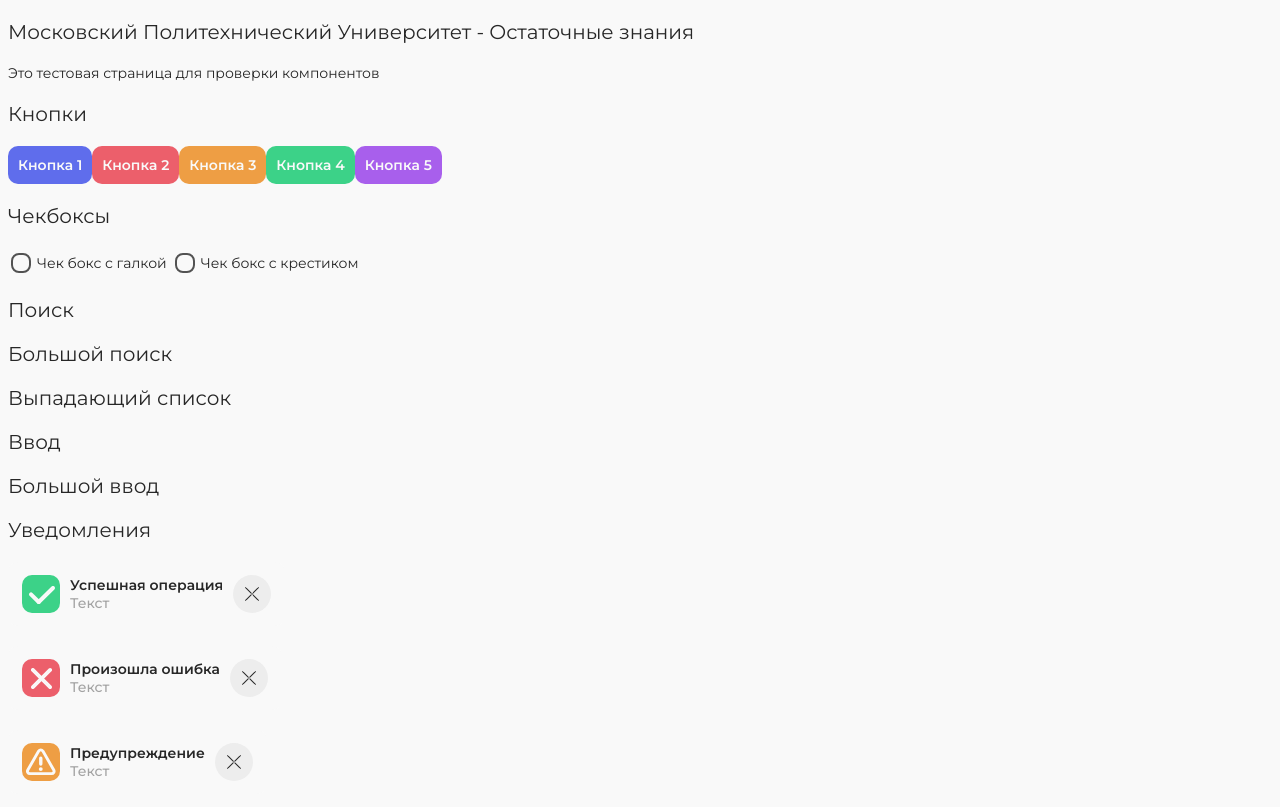
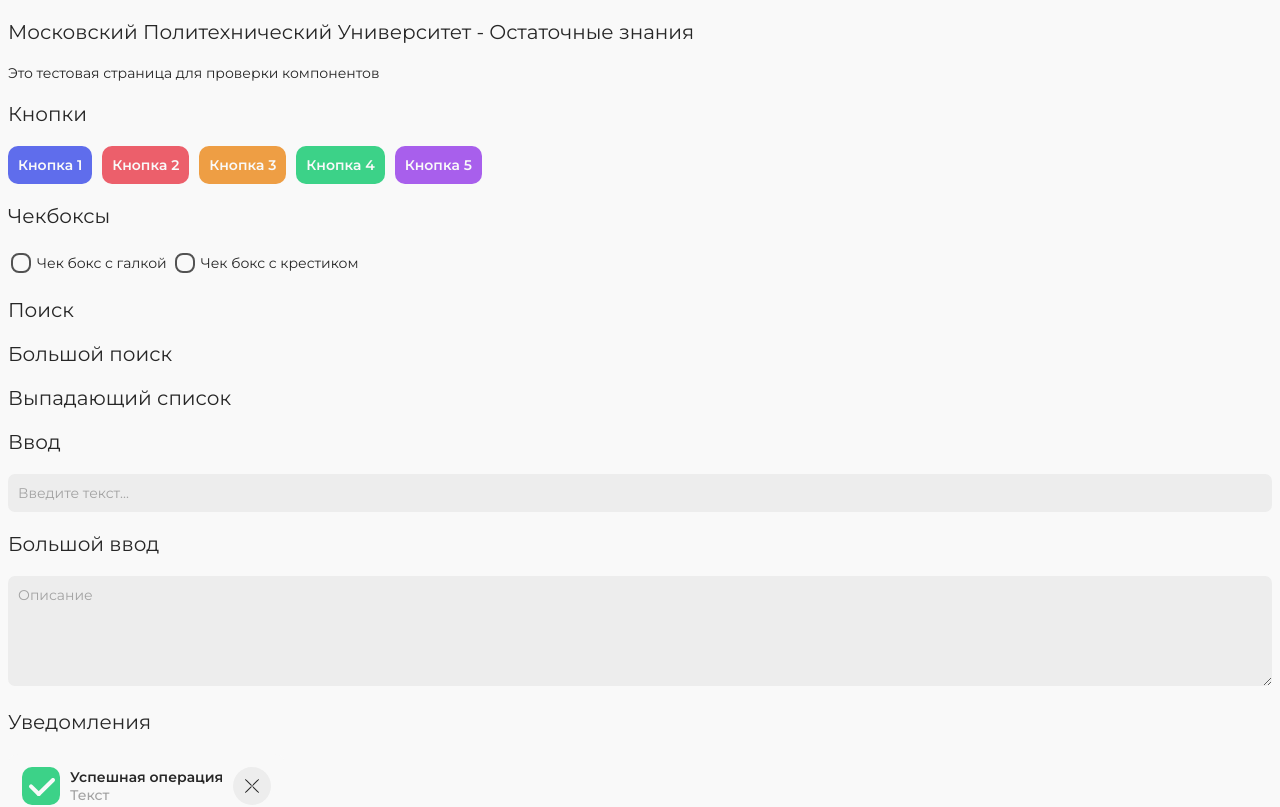
Before and after one commit to Ostatochniye-znaniya/Front-end-, a Next.js app in the folder frontend/: page / in a window 1280 px wide. Shown: the top 807 px of the page. Built offline with nearby package versions, Linux system fonts and the light colour scheme.

Commit message:
Add Input and BigInput components

```diff
--- a/frontend/app/globals.css
+++ b/frontend/app/globals.css
@@ -337,6 +337,34 @@
   .alert-logo-detail {
     background-color: var(--background-main-element-c);
   }
+
+  .input-field {
+    background-color: var(--secondary-any-element-c);
+    border: none;
+    border-radius: 7px;
+    padding: 10px;
+    color: var(--secondary-font-c);
+    font-size: 14px;
+    font-family: 'Montserrat', sans-serif;
+    font-weight: 700 !important;
+    width: 100%;
+    box-sizing: border-box;
+    resize: vertical;
+  }
+
+  .input-field:focus {
+    outline-width: 3px;
+    outline-color: var(--secondary-border-c);
+    outline-style: solid;
+  }
+
+  .input-field::placeholder {
+    color: var(--secondary-lock-font-c);
+    opacity: 1;
+    font-size: 14px;
+    font-family: 'Montserrat', sans-serif;
+    font-weight: 400;
+  }
 }
 
 /* Базовые стили body */
--- a/frontend/app/page.tsx
+++ b/frontend/app/page.tsx
@@ -3,10 +3,13 @@
 import Button from "../components/button/Button";
 import CheckBox from "../components/checkbox/CheckBox";
 import Alert from "../components/alert/Alert";
+import Input from "@/components/input/Input";
+
+import { useState } from "react";
 
 export default function Home() {
-
-
+  const [inputValue, setInputValue] = useState('');
+  const [inputBigValue, setInputBigValue] = useState('');
   return (
     <div>
       <p className="title">Московский Политехнический Университет - Остаточные знания</p>
@@ -14,9 +17,13 @@
       <p className="title">Кнопки</p>
       <div className="flex">
         <Button title="Кнопка 1" color="btn-blue" onClick={() => alert("Кнопка 1 нажата")} />
+        <div style={{ marginLeft: '10px' }}></div>
         <Button title="Кнопка 2" color="btn-red" onClick={() => alert("Кнопка 2 нажата")} />
+        <div style={{ marginLeft: '10px' }}></div>
         <Button title="Кнопка 3" color="btn-orange" onClick={() => alert("Кнопка 3 нажата")} />
+        <div style={{ marginLeft: '10px' }}></div>
         <Button title="Кнопка 4" color="btn-green" onClick={() => alert("Кнопка 4 нажата")} />
+        <div style={{ marginLeft: '10px' }}></div>
         <Button title="Кнопка 5" color="btn-purple" onClick={() => alert("Кнопка 5 нажата")} />
       </div>
       <p className="title">Чекбоксы</p>
@@ -28,21 +35,23 @@
       <p className="title">Большой поиск</p>
       <p className="title">Выпадающий список</p>
       <p className="title">Ввод</p>
+      <Input hint="Введите текст..." value={inputValue} onChange={(value) => setInputValue(value)} />
       <p className="title">Большой ввод</p>
+      <Input hint="Описание" value={inputBigValue} onChange={(value) => setInputBigValue(value)} multiline rows={5} />
       <p className="title">Уведомления</p>
-    <Alert type="success" title="Успешная операция" text="Текст"/>
+      <Alert type="success" title="Успешная операция" text="Текст" />
       <div style={{
         height: '20px'
       }}></div>
-    <Alert type="error" title="Произошла ошибка" text="Текст"/>
+      <Alert type="error" title="Произошла ошибка" text="Текст" />
       <div style={{
         height: '20px'
       }}></div>
-    <Alert type="warning" title="Предупреждение" text="Текст"/>
+      <Alert type="warning" title="Предупреждение" text="Текст" />
       <div style={{
         height: '20px'
       }}></div>
-    <Alert type="info" title="Информация" text="Текст"/>
+      <Alert type="info" title="Информация" text="Текст" />
       <p className="title">Таблица</p>
     </div>
   );
--- /dev/null
+++ b/frontend/components/input/Input.tsx
@@ -0,0 +1,47 @@
+"use client";
+
+import React from 'react';
+
+interface InputProps {
+  hint: string;
+  value: string;
+  onChange: (value: string) => void;
+  multiline?: boolean;
+  rows?: number;
+}
+
+const Input: React.FC<InputProps> = ({
+  hint,
+  value,
+  onChange,
+  multiline = false,
+  rows = 4
+}) => {
+  const handleChange = (e: React.ChangeEvent<HTMLInputElement | HTMLTextAreaElement>) => {
+    onChange(e.target.value);
+  };
+
+  if (multiline) {
+    return (
+      <textarea
+        className="input-field"
+        placeholder={hint}
+        value={value}
+        onChange={handleChange}
+        rows={rows}
+      />
+    );
+  }
+
+  return (
+    <input
+      className="input-field"
+      type="text"
+      placeholder={hint}
+      value={value}
+      onChange={handleChange}
+    />
+  );
+}
+
+export default Input;
```
Lines whose indentation alone changed are shown as unchanged.
